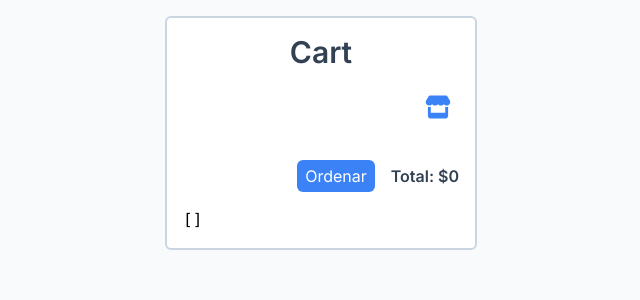
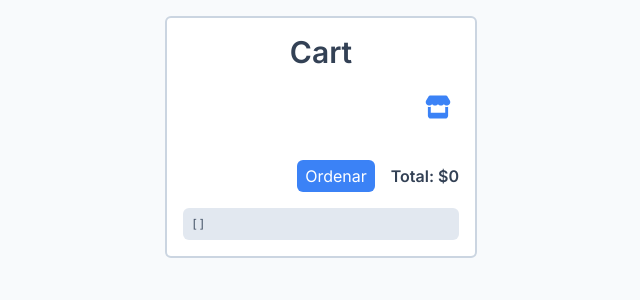
Before and after one commit to ca-santiago/sopechoco-store, a Next.js app: page /cart in a window 1280 px wide. Shown: the top 300 px of the page, without its empty margins (319-959 px from the left). Built offline with nearby package versions, Linux system fonts and the light colour scheme.

Commit message:
dev log styling

```diff
--- a/src/app/cart/page.tsx
+++ b/src/app/cart/page.tsx
@@ -133,7 +133,7 @@ function CartPage() {
         </p>
       </div>
 
-      <pre className='text-wrap'>{JSON.stringify(cartItems, null, 2)}</pre>
+      <pre className='text-wrap bg-slate-200 rounded-md p-2 text-slate-600 text-xs'>{JSON.stringify(cartItems, null, 2)}</pre>
     </CartContainer>
   )
 }
```
